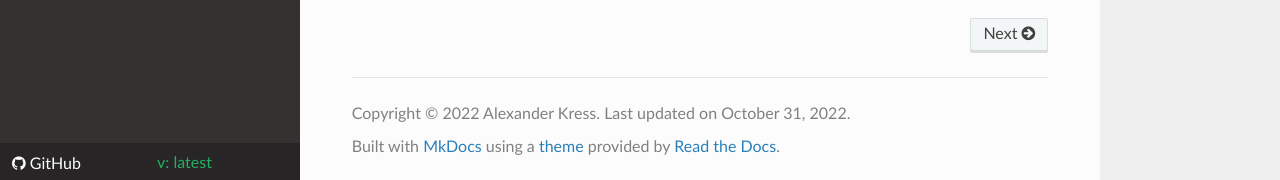
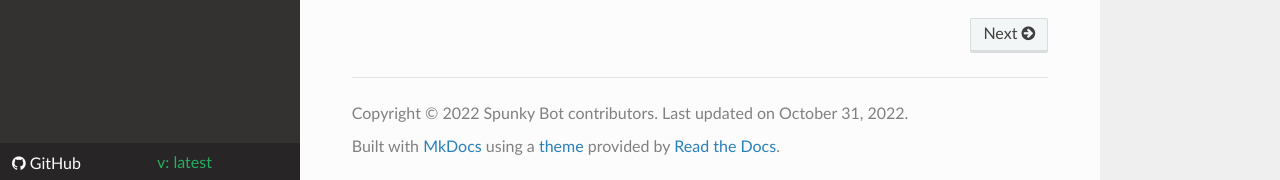
Before and after one commit to SpunkyBot/spunkybot-docs, an MkDocs documentation site: the page built from docs/index.md, in a window 1280 px wide and 941 px high. Shown: the part 758-938 px from the top of the window. Built offline with MkDocs 1.6.1, drawn with Linux system fonts in a browser that asks for light colours; nearby versions of some CDN libraries; library files that are not in the unit come from our copies.

Commit message:
Update mkdocs.yml

```diff
--- a/mkdocs.yml
+++ b/mkdocs.yml
@@ -2,10 +2,10 @@
 site_name: Spunky Bot
 site_url: https://docs.spunkybot.de
 site_description: Multi-platform administration and RCON tool for Urban Terror
-site_author: Alexander Kress
+site_author: Spunky Bot contributors
 
 # Copyright
-copyright: 'Copyright &copy; 2022 Alexander Kress'
+copyright: 'Copyright &copy; 2022 Spunky Bot contributors'
 
 # Repository
 repo_url: https://github.com/SpunkyBot/spunkybot-docs
```
